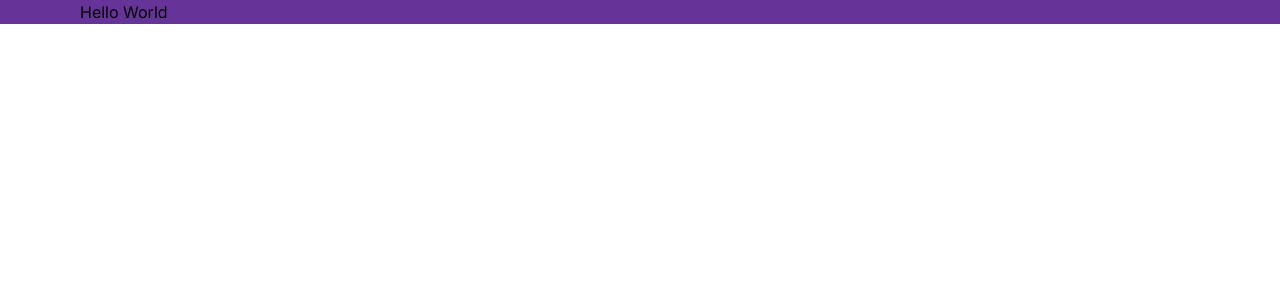
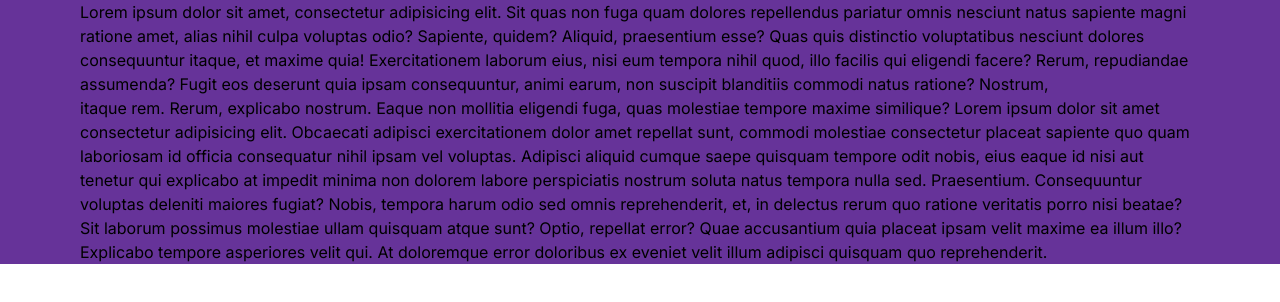
Before and after one commit to LuisArielRetanaHernadez/blog_mabi, a Next.js app: page / in a window 1280 px wide. Shown: the top 302 px of the page. Built offline with nearby package versions, Linux system fonts and the light colour scheme.

Commit message:
quitando el console.log y ponemos la etiqueta Link dentro del div y dentro del link agregamos texto lorem y un fragamento del lorem lo envolvemos en una etiqueta h1

```diff
--- a/app/page.tsx
+++ b/app/page.tsx
@@ -1,9 +1,26 @@
 import Image from "next/image";
+import Link from "next/link";
 
 export default function Home() {
-  return (
-   <div>
-     <h1>Hello World</h1>
-   </div>
-  );
+  return <div>
+    <Link href={'/'}>
+      <h1>
+        Lorem ipsum dolor sit amet, consectetur adipisicing elit. Sit quas non fuga quam dolores repellendus pariatur omnis
+        nesciunt natus sapiente magni ratione amet, alias nihil culpa voluptas odio? Sapiente, quidem?
+        Aliquid, praesentium esse? Quas quis distinctio voluptatibus nesciunt dolores consequuntur itaque, et maxime quia!
+        Exercitationem laborum eius, nisi eum tempora nihil quod, illo facilis qui eligendi facere? Rerum, repudiandae assumenda?
+        Fugit eos deserunt quia ipsam consequuntur, animi earum, non suscipit blanditiis commodi natus ratione? Nostrum,
+      </h1>
+
+      itaque rem. Rerum, explicabo nostrum. Eaque non mollitia eligendi fuga, quas molestiae tempore maxime similique?
+      Lorem ipsum dolor sit amet consectetur adipisicing elit. Obcaecati adipisci exercitationem dolor amet repellat
+      sunt, commodi molestiae consectetur placeat sapiente quo quam laboriosam id officia consequatur nihil ipsam vel voluptas.
+      Adipisci aliquid cumque saepe quisquam tempore odit nobis, eius eaque id nisi aut tenetur qui explicabo at impedit
+      minima non dolorem labore perspiciatis nostrum soluta natus tempora nulla sed. Praesentium.
+      Consequuntur voluptas deleniti maiores fugiat? Nobis, tempora harum odio sed omnis reprehenderit, et,
+      in delectus rerum quo ratione veritatis porro nisi beatae? Sit laborum possimus molestiae ullam quisquam atque sunt?
+      Optio, repellat error? Quae accusantium quia placeat ipsam velit maxime ea illum illo? Explicabo tempore
+      asperiores velit qui. At doloremque error doloribus ex eveniet velit illum adipisci quisquam quo reprehenderit.
+    </Link>
+  </div>;
 }
```
